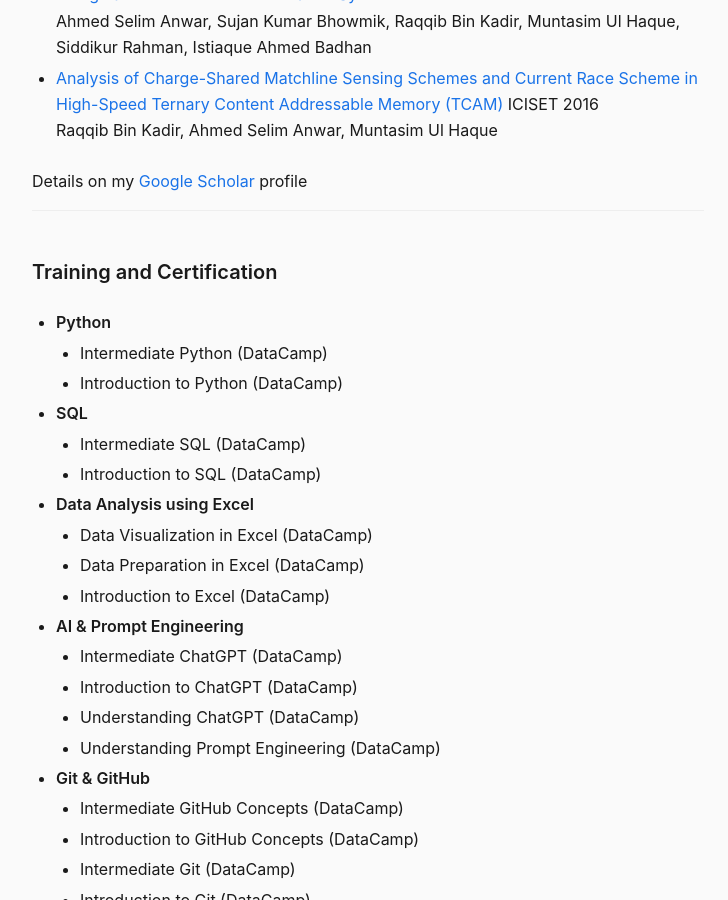
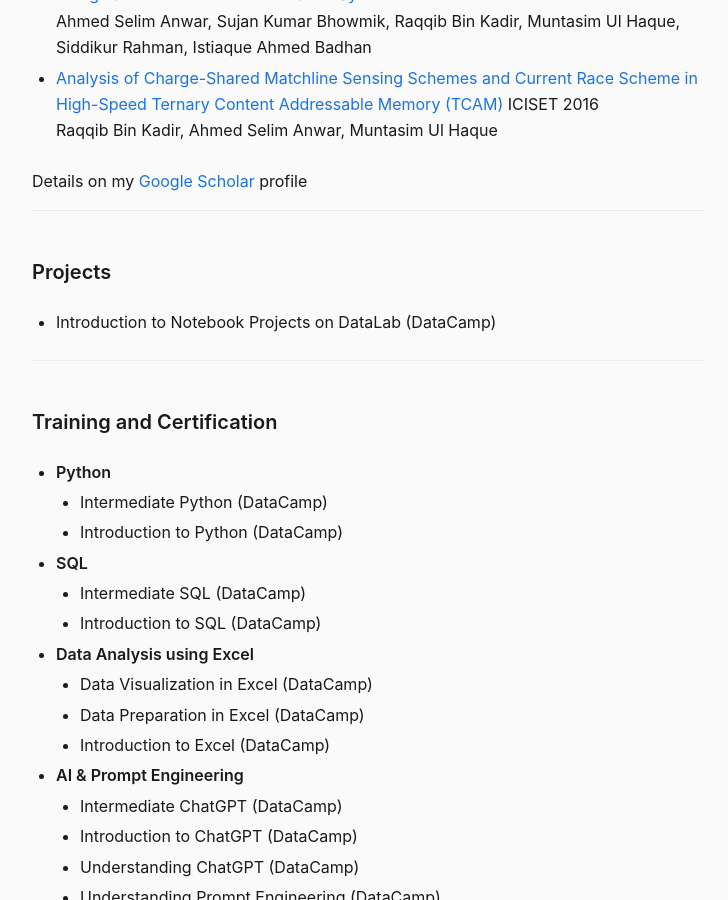
Before and after one commit to muntasimulhaque/muntasimulhaque.github.io, a Jekyll site: the page built from index.md, in a window 1280 px wide and 900 px high, scrolled down 1876 px. Shown: the whole window, without its empty margins (272-1000 px from the left). Built offline with Jekyll 4.4.1, drawn with Linux system fonts in a browser that asks for light colours.

Commit message:
Update index.md

```diff
--- a/index.md
+++ b/index.md
@@ -51,6 +51,10 @@
     Raqqib Bin Kadir, Ahmed Selim Anwar, Muntasim Ul Haque
 
 Details on my [Google Scholar](https://scholar.google.com/citations?user=XO3Zz1EAAAAJ&hl=en){:target="_blank"} profile
+
+#### Projects
+
+* Introduction to Notebook Projects on DataLab (DataCamp)
 
 #### Training and Certification
 
```
